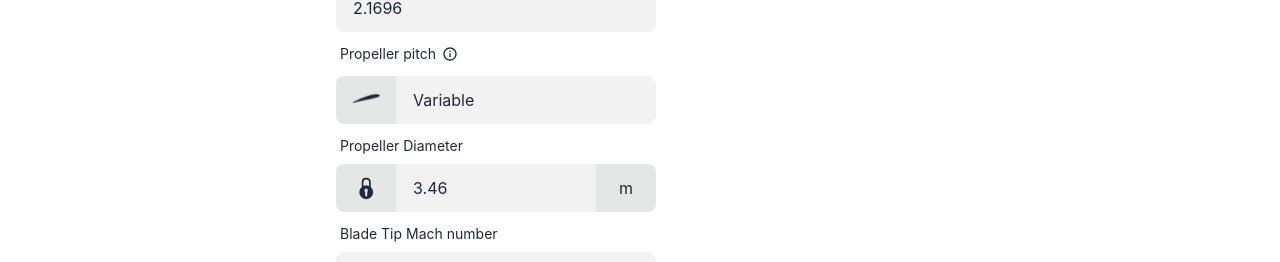
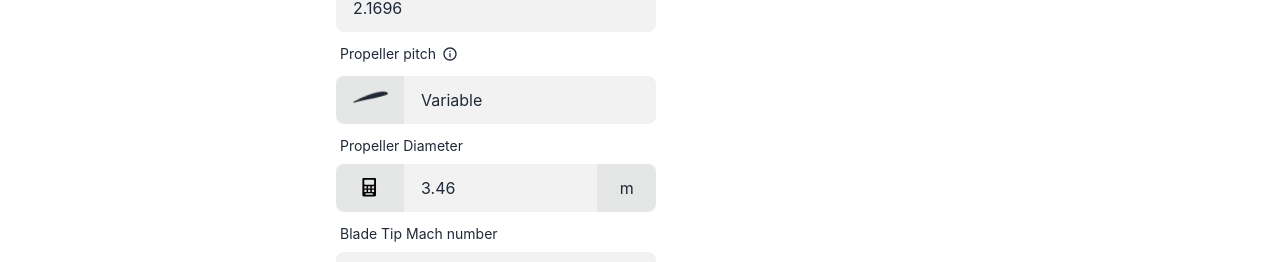
Before and after one commit to adamsmietanka/aircraft-calculator, a React (Create React App) app in the folder frontend/: page /powerunit/propeller in a window 1280 px wide. Shown: the part 888-1150 px from the top of the page. Built offline with nearby package versions, Linux system fonts and the light colour scheme.

Commit message:
feat: add calculator icon

```diff
--- a/frontend/src/features/common/BladePitch.tsx
+++ b/frontend/src/features/common/BladePitch.tsx
@@ -19,9 +19,9 @@ const BladePitch = ({ variable, setVariable }: Props) => {
   }, [variable]);
 
   return (
-    <span className="cursor-pointer" onClick={() => setVariable(!variable)}>
+    <span className="cursor-pointer flex justify-center" onClick={() => setVariable(!variable)}>
       <div
-        className="tooltip  w-7 svg-color text-color z-50"
+        className="tooltip w-9 svg-color text-color z-50"
         data-tip={`Click to change to ${variable ? "fixed" : "variable"}`}
       >
         <ProfileIcon ref={iconRef} />
--- /dev/null
+++ b/frontend/src/features/common/Calculator.tsx
@@ -0,0 +1,33 @@
+import React, { useEffect, useRef } from "react";
+import { ReactComponent as CalculatorIcon } from "../../assets/calculator.svg";
+
+interface Props {
+  calculated: boolean;
+  setCalculated: (value: boolean) => void;
+}
+
+const Calculator = ({ calculated, setCalculated }: Props) => {
+  const lockRef = useRef<SVGSVGElement>(null);
+
+  useEffect(() => {
+    const element = lockRef.current;
+    if (element) {
+      calculated
+        ? element.classList.add("calculated")
+        : element.classList.remove("calculated");
+    }
+  }, [calculated]);
+
+  return (
+    <span className="cursor-pointer px-6" onClick={() => setCalculated(!calculated)}>
+      <div
+        className="tooltip w-5 svg-color text-color z-50"
+        data-tip={`Click to change to ${calculated ? "manual" : "optimized"}`}
+      >
+        <CalculatorIcon ref={lockRef} />
+      </div>
+    </span>
+  );
+};
+
+export default Calculator;
--- a/frontend/src/features/power_unit/PowerUnitPropellerDiameter.tsx
+++ b/frontend/src/features/power_unit/PowerUnitPropellerDiameter.tsx
@@ -1,6 +1,6 @@
 import InfoTooltip from "../common/InfoTooltip";
 import { useEffect } from "react";
-import Padlock from "../common/Padlock";
+import Calculator from "../common/Calculator";
 import { usePropellerStore } from "./stores/usePropeller";
 
 interface Props {
@@ -27,7 +27,7 @@ const PowerUnitPropellerDiameter = ({ value, tooltip }: Props) => {
         </span>
       </label>
       <label className="input-group">
-        <Padlock locked={optimized} setLocked={setOptimized} />
+        <Calculator calculated={optimized} setCalculated={setOptimized} />
         <input
           className="input input-bordered w-full"
           type="number"
```
Also changed, not shown: frontend/src/assets/calculator.svg (added).
